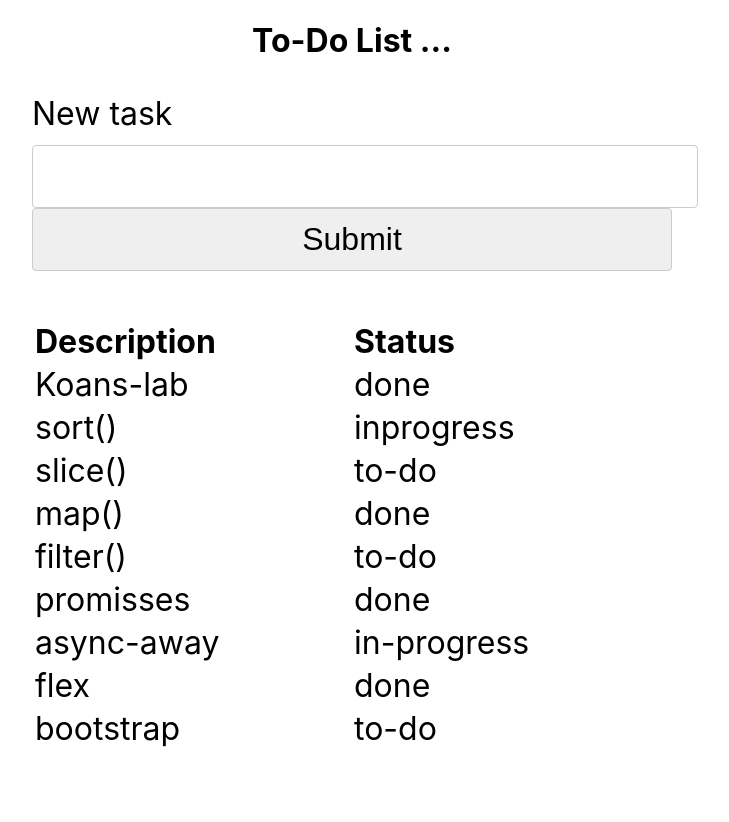
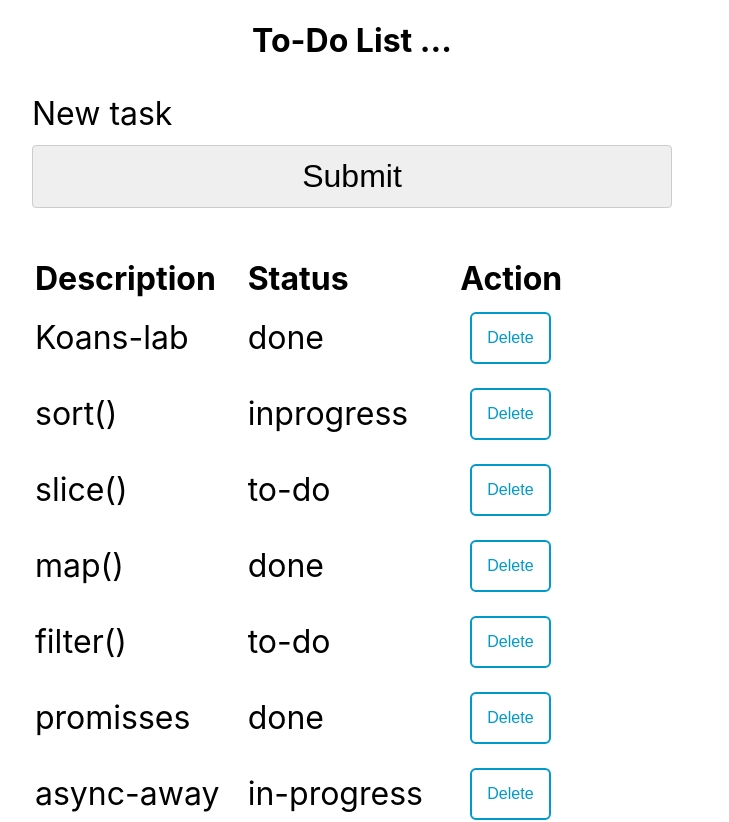
Before and after one commit to IronHack-MERN/lab-todo-list, a React (Create React App) app: page / in a window 1280 px wide. Shown: the top 822 px of the page, without its empty margins (288-1017 px from the left). Before the commit the page ends 800 px from the top, so only its background shows below. Built offline with nearby package versions, Linux system fonts and the light colour scheme.

Commit message:
add iteration 4 - delete a task

```diff
--- a/src/App.js
+++ b/src/App.js
@@ -2,22 +2,14 @@ import React, { Component } from 'react';
 import './App.css';
 import List from './components/List'
 import tasks from './data/tasks.json';
+import Button from './components/Button';
 
 let toDoList = tasks;
 
 class App extends Component {
   state = {
     list: toDoList,
-    title: '',
-    status: 'to-do'
   }
-
-  // handleForm(event) {
-  //   console.log(event.target.value)
-  //   this.setState({
-  //     form: event.target.value
-  //   })
-  // }
 
   handleFormSubmit = (event) => {
     event.preventDefault();
@@ -31,22 +23,26 @@ class App extends Component {
 
   handleChange(event) {
     let { name, value } = event.target;
-    console.log('******************************');
-    console.log('name ', {name});
-    console.log('value ', {value});
-    console.log('******************************');
+    // console.log('******************************');
+    // console.log('name ', {name});
+    // console.log('value ', {value});
+    // console.log('******************************');
     this.setState({
-      [name]: { name: value, title: 'to-do'},
+      [name]: { name: value, status: 'to-do'},
     });
   }
 
-  // addTaskToList = () => {
-  //   const newElement = {'name': 'newElement', 'status': 'to-dododo'};
-  //   const { list } = this.state;
-  //   this.setState({
-  //     list: [newElement, ...newElement]
-  //   })
-  // }
+  removeTask = (task) => {
+    const {list} = this.state;
+    console.log('antes de borrar', list);
+
+    const taskFiltered = tasks.filter( (taskActual) => taskActual.name !== task.name);
+    console.log(taskFiltered);
+
+    this.setState({
+      list: taskFiltered,
+    })
+  };
 
   render() {
     const { form } = this.state;
@@ -57,31 +53,34 @@ class App extends Component {
         <div className="form-new-task">
         <form onSubmit={this.handleFormSubmit}>
             <label>New task</label>
-            {/* <input placeholder="write a new task"></input> */}
-            {/* <input value={form} onChange={this.handleForm}/> */}
-            {/* <input type='text' name = 'task' checked={this.state.task}/> */}
-            <input type="text" name="title" value={this.state.task} onChange={(e) => this.handleChange(e)} />
+            {/* <input type="text" name="title" value={this.state.task} onChange={(e) => this.handleChange(e)} /> */}
             <input type = 'submit' value='Submit'/>
           </form>
         </div>
 
+        <div className="wrapper">
         <table>
           <tr>
             <th>Description</th>
-               <th>Status</th>
+            <th>Status</th>
+            <th>Action</th>
           </tr>
 
       {this.state.list.map((list, index) => {
         return (
           <List
-            index={list.index}
+            key={`${list.name}-${index}`}
             name={list.name}
             status={list.status}
+            // remove={this.removeTask.bind(this.state, list)}
+            remove = {this.removeTask.bind(this.state, list)}
           />
         );
       })}
       </table>
     </div>
+          </div>
+
     );
   }
 }
--- /dev/null
+++ b/src/components/Button.js
@@ -0,0 +1,11 @@
+import React from 'react';
+
+const Button = ({ children, myProp }) => {
+  return (
+    <button onClick={myProp}>
+      {children}
+    </button>
+  );
+};
+
+export default Button;
--- a/src/components/List.js
+++ b/src/components/List.js
@@ -1,12 +1,18 @@
 import React from 'react';
+import Button from './Button'
 
 function List(props){
-    const {name, status}  = props;
+    const { key, name, status, remove }  = props;
 
     return (
                 <tr>
-                    <td>{name}</td>
+                    <td>{name} {key}</td>
                     <td>{status}</td>
+                    <td>
+                        <Button myProp={remove}>
+                            Delete
+                        </Button>
+                    </td>
                 </tr>
     );
 };
```
Also changed, not shown: src/data/tasks.json (+36 -9 lines).
